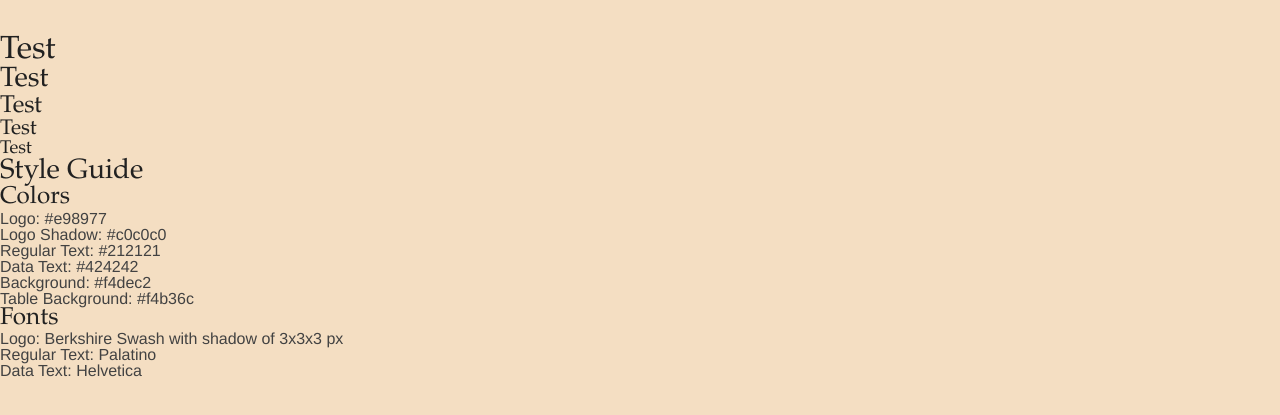
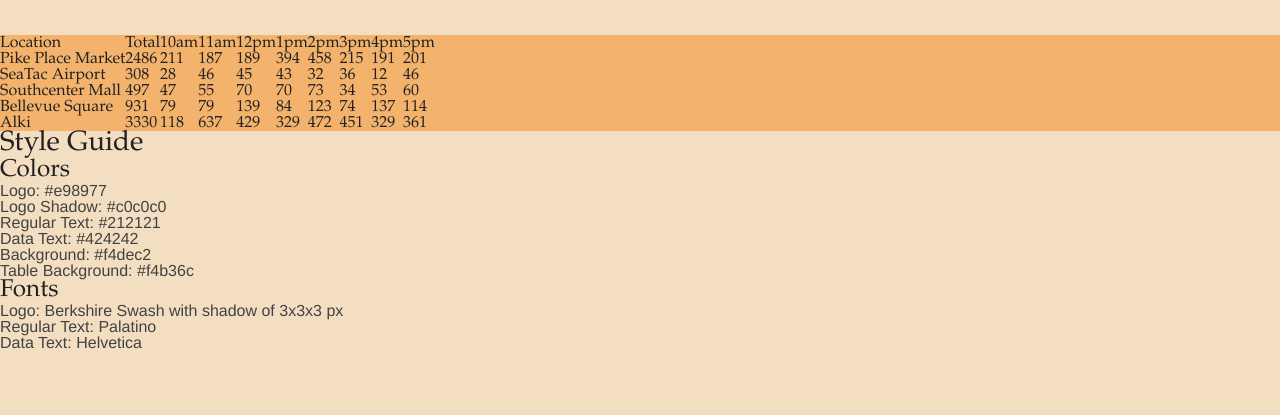
Before and after one commit to DTLivingstone/cookie-stand, a plain HTML site: page index.html in a window 1280 px wide. Shown: the part 109-524 px from the top of the page. Drawn offline with Linux system fonts and the light colour scheme.

Commit message:
table now populated

```diff
--- a/index.html
+++ b/index.html
@@ -13,18 +13,8 @@
       <span id="logo">Pat's Salmon Cookies</span>
       <img class ="right" src="images/salmon-small.png" alt="nomlas ylgu giB" />
     </header>
-    <section id="salesTable"> </section>
-    <section id="Pike Place Market"> </section>
-    <section id="SeaTac Airport"> </section>
-    <section id="Southcenter Mall"> </section>
-    <section id="Bellevue Square"> </section>
-    <section id="Alki"> </section>
+    <section id="salesTable"></section>
     <script src="js/sales.js"></script>
-    <h1>Test</h1>
-    <h2>Test</h2>
-    <h3>Test</h3>
-    <h4>Test</h4>
-    <h5>Test</h5>
     <h2>Style Guide</h2>
     <h3>Colors</h3>
     <ul>
--- a/js/sales.js
+++ b/js/sales.js
@@ -9,8 +9,6 @@ var allStores = [pikePlace, seaTac, southcenter, bellevueSquare, alki];
 
 var El = document.getElementById('salesTable');
 var tableEl = document.createElement('table');
-var trEl = document.createElement('tr');
-var tdEl = document.createElement('td');
 
 // functions
 function Store(site, minCustomers, maxCustomers, avgCustomerVolume, hourlyVolume, dailyVolume) {
@@ -32,52 +30,43 @@ function calcDailyVolume(store) {
     store.dailyVolume += store.hourlyVolume[i];
   }
 }
-function renderDailyVolume(store) {
-  var El = document.getElementById(store.site);
-  var ulEl = document.createElement('ul');
-  ulEl.appendChild(document.createTextNode(store.site));
-  for (var i = 0; i <= hours.length; i++) {
-    var liEl = document.createElement('li');
-    liEl.textContent =  hours[i] + ': ' + store.hourlyVolume[i] + ' cookies';
-    ulEl.appendChild(liEl);
+function renderTableHead() {
+  var theadEl = document.createElement('thead');
+  var trEl = document.createElement('tr');
+  var tdEl = document.createElement('td');
+  tdEl.appendChild(document.createTextNode('Location'));
+  trEl.appendChild(tdEl);
+  var tdEl = document.createElement('td');
+  tdEl.appendChild(document.createTextNode('Total'));
+  trEl.appendChild(tdEl);
+  for (var i = 0; i < /*Why can't I use <= here?*/ hours.length; i++) {
+    var tdEl = document.createElement('td');
+    tdEl.appendChild(document.createTextNode(hours[i]));
+    trEl.appendChild(tdEl);
   }
-  liEl.textContent = 'Total: ' + store.dailyVolume + ' cookies';
-  ulEl.appendChild(liEl);
-  El.appendChild(ulEl);
-}
-function renderTableHead() {
-  // var El = document.getElementById('salesTable');
-  // var tableEl = document.createElement('table');
-  var theadEl = document.createElement('thead');
-  // var trEl = document.createElement('tr');
-  // var tdEl = document.createElement('td');
-  tdEl.appendChild(document.createTextNode('Location'));
-  tdEl.appendChild(document.createTextNode('Total'));
-  for (var i = 0; i < /*Why can't I use <= here?*/ hours.length; i++) {
-    tdEl.appendChild(document.createTextNode(hours[i]));
-  }
-  trEl.appendChild(tdEl);
   theadEl.appendChild(trEl);
   tableEl.appendChild(theadEl);
   El.appendChild(tableEl);
 }
 function renderTableRows() {
   for (var i = 0; i < allStores.length ; i++ ) {
-    console.log(allStores[i].site);
-    console.log(allStores[i].dailyVolume);
-    for(var i; ){
-
+    var trEl = document.createElement('tr');
+    var tdEl = document.createElement('td');
+    tdEl.appendChild(document.createTextNode(allStores[i].site));
+    console.log(tdEl);
+    trEl.appendChild(tdEl);
+    console.log(tdEl);
+    var tdEl = document.createElement('td');
+    tdEl.appendChild(document.createTextNode(allStores[i].dailyVolume));
+    trEl.appendChild(tdEl);
+    for(var j =  0; j < hours.length; j++ ){
+      var tdEl = document.createElement('td');
+      tdEl.appendChild(document.createTextNode(allStores[i].hourlyVolume[j]));
+      trEl.appendChild(tdEl);
     }
+    tableEl.appendChild(trEl);
+    El.appendChild(tableEl);
   }
-  // trEl.appendChild(document.createTextNode(store.site));
-  // for (var i = 0; i <= hours.length; i++) {
-  //   var tdEl = document.createElement('td');
-  //   tdEl = hours[i] + ': ' + store.hourlyVolume[i] + ' cookies';
-  //   trEl.appendChild(tdEl);
-  // }
-  // tdEl.textContent = 'Total: ' + store.dailyVolume + ' cookies';
-  // trEl.appendChild(tdEl);
-  // El.appendChild(tdEl);
 }
 
 // calculate hourly volume
@@ -99,10 +88,3 @@ renderTableHead();
 
 // render table rows
 renderTableRows();
-
-// render daily volume to page
-renderDailyVolume(pikePlace);
-renderDailyVolume(seaTac);
-renderDailyVolume(southcenter);
-renderDailyVolume(bellevueSquare);
-renderDailyVolume(alki);
```
